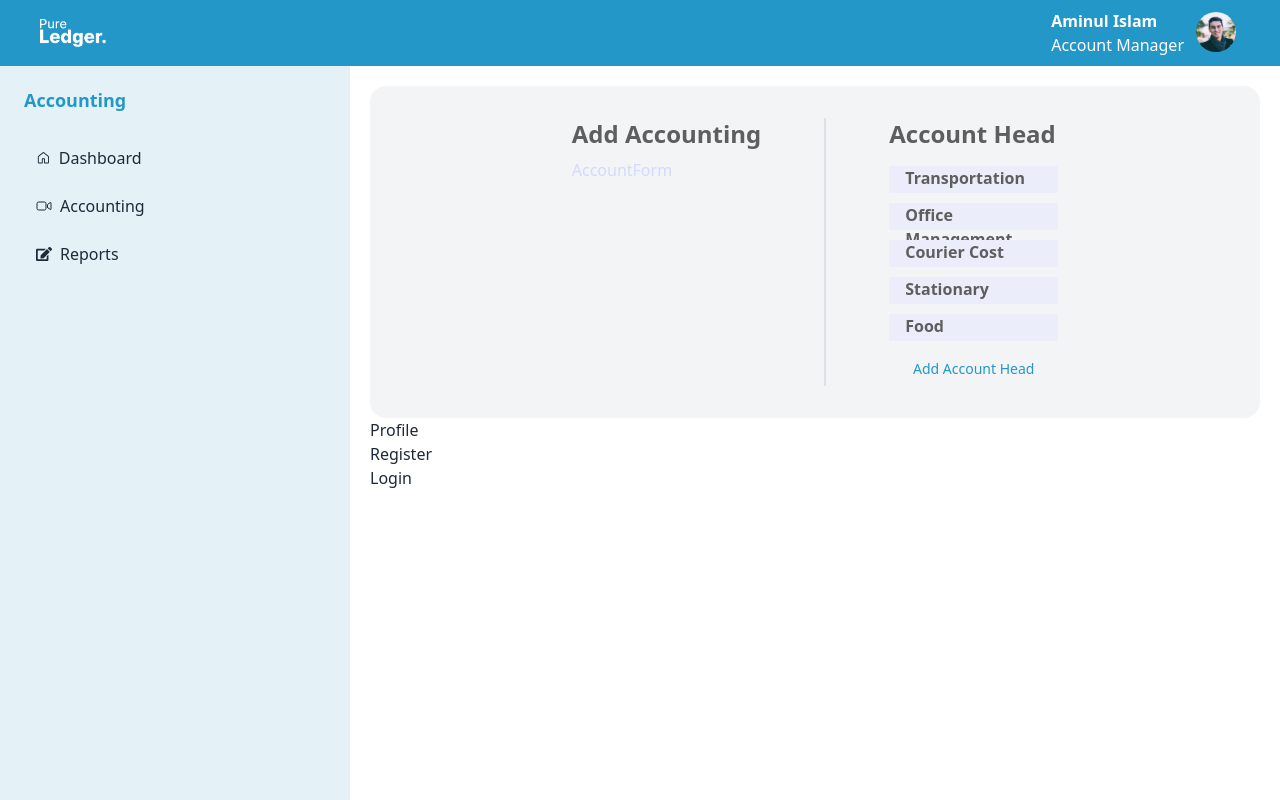
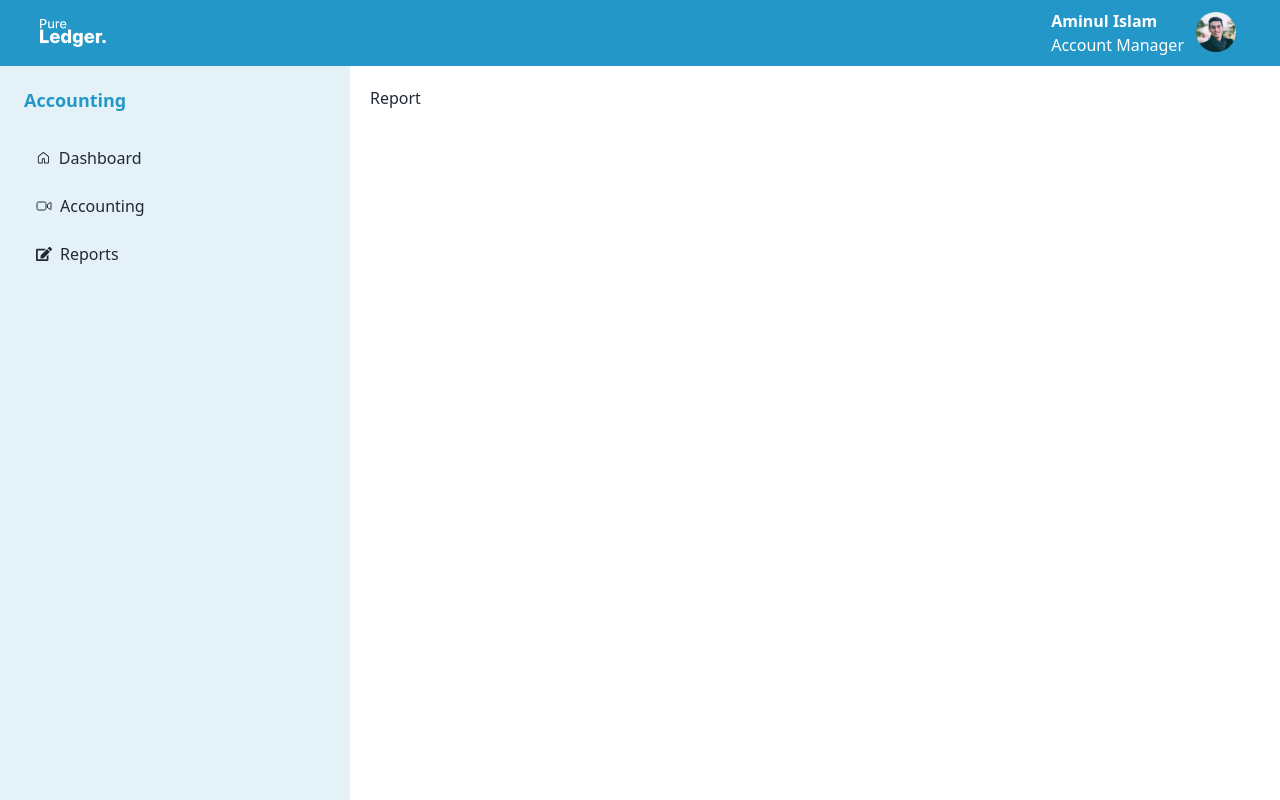
Before and after one commit to Moinulilm10/mPair-Task, a React (Vite) app in the folder mPair client/: page /report in a window 1280 px wide. Built offline with nearby package versions, Linux system fonts and the light colour scheme.

Commit message:
"Refactored App component to use React Router, updated Profile component layout, and modified Sidebar to use Link from react-router-dom"

```diff
--- a/mPair client/src/App.jsx
+++ b/mPair client/src/App.jsx
@@ -1,22 +1,29 @@
+import { BrowserRouter, Route, Routes } from "react-router-dom";
+
 import Accounting from "./components/Accounting/Accounting";
-import NavBar from "./components/shared/Navbar";
-import Sidebar from "./components/shared/Sidebar";
+import Profile from "./components/Profile";
+import Report from "./components/Report/Report";
+import Login from "./components/auth/Login";
+import Register from "./components/auth/Register";
+import Dashboard from "./components/dashboard/Dashboard";
+import Layout from "./layout";
 
 const App = () => {
   return (
-    <div className="flex flex-col h-screen">
-      <NavBar />
-      <div className="flex flex-1">
-        <Sidebar />
-        <div className="flex-1 p-5">
-          {/* <Dashboard /> */}
-          <Accounting />
-          <h1>Profile</h1>
-          <h1>Register</h1>
-          <h1>Login</h1>
-        </div>
-      </div>
-    </div>
+    <BrowserRouter>
+      <Routes>
+        <Route path="/" element={<Layout />}>
+          <Route path="/dashboard" element={<Dashboard />} />
+          <Route path="/accounting" element={<Accounting />} />
+          <Route path="/report" element={<Report />} />
+          <Route index element={<Profile />} />
+
+          <Route index element={<Login />} />
+
+          <Route path="/register" element={<Register />} />
+        </Route>
+      </Routes>
+    </BrowserRouter>
   );
 };
 
--- /dev/null
+++ b/mPair client/src/Layout.jsx
@@ -0,0 +1,21 @@
+import { Outlet } from "react-router-dom";
+import NavBar from "./components/shared/Navbar";
+import Sidebar from "./components/shared/Sidebar";
+
+const Layout = () => {
+  return (
+    <>
+      <div className="flex flex-col h-screen">
+        <NavBar />
+        <div className="flex flex-1">
+          <Sidebar />
+          <div className="flex-1 p-5">
+            <Outlet />
+          </div>
+        </div>
+      </div>
+    </>
+  );
+};
+
+export default Layout;
--- a/mPair client/src/components/Profile.jsx
+++ b/mPair client/src/components/Profile.jsx
@@ -2,50 +2,51 @@ import avatar from "../assets/avatar.jpg";
 
 const Profile = () => {
   return (
-    <div className="flex max-h-[auto] h-screen">
-      {/* <Sidebar /> */}
-      <div>
+    <>
       <div className="m-5 text-xl font-bold">
         <h3 className="text-gray-600">Profile Information</h3>
       </div>
-
-        <div className="w-1/2 mx-44">
-          <div className="flex justify-center w-2/3">
+      <div className="flex max-h-[auto] h-screen justify-center g">
+        {/* <Sidebar /> */}
+        <div>
+          <div className="flex flex-col w-1/2 gap-4 mx-36">
+            <div className="flex justify-center w">
               <img src={avatar} className="w-24 h-24 rounded-full" alt="" />
             </div>
 
-          <div className="my-2">
-            <p className="text-sm text-gray-400">Full Name</p>
+            <div className="">
+              <p className="text-xl text-gray-400">Full Name</p>
               <h3 className="font-bold text-gray-600">Aminul Islam</h3>
             </div>
 
-          <div className="my-2">
-            <p className="text-sm text-gray-400">Position</p>
+            <div className="">
+              <p className="text-xl text-gray-400">Position</p>
               <h3 className="font-bold text-gray-600">Accounts Manager</h3>
             </div>
 
-          <div className="my-3">
-            <p className="text-sm text-gray-400">Gender</p>
+            <div className="">
+              <p className="text-xl text-gray-400">Gender</p>
               <h3 className="font-bold text-gray-600">Male</h3>
             </div>
 
-          <div className="my-3">
-            <p className="text-sm text-gray-400">Date Of Birth</p>
+            <div className="">
+              <p className="text-xl text-gray-400">Date Of Birth</p>
               <h3 className="font-bold text-gray-600">12-01-1996</h3>
             </div>
 
-          <div className="my-3">
-            <p className="text-sm text-gray-400">Email</p>
+            <div className="">
+              <p className="text-xl text-gray-400">Email</p>
               <h3 className="font-bold text-gray-600">Aminulislam@gmail.com</h3>
             </div>
 
-          <div className="my-3">
-            <p className="text-sm text-gray-400">Employee ID</p>
+            <div className="">
+              <p className="text-xl text-gray-400">Employee ID</p>
               <h3 className="font-bold text-gray-600">983465</h3>
             </div>
           </div>
         </div>
       </div>
+    </>
   );
 };
 
--- /dev/null
+++ b/mPair client/src/components/Report/Report.jsx
@@ -0,0 +1,5 @@
+const Report = () => {
+  return <div>Report</div>;
+};
+
+export default Report;
--- /dev/null
+++ b/mPair client/src/components/auth/Login.jsx
@@ -0,0 +1,5 @@
+const Login = () => {
+  return <div>Login</div>;
+};
+
+export default Login;
--- /dev/null
+++ b/mPair client/src/components/auth/Register.jsx
@@ -0,0 +1,5 @@
+const Register = () => {
+  return <div>Register</div>;
+};
+
+export default Register;
--- a/mPair client/src/components/shared/Sidebar.jsx
+++ b/mPair client/src/components/shared/Sidebar.jsx
@@ -1,6 +1,7 @@
 import { FaEdit } from "react-icons/fa";
 import { GoHome } from "react-icons/go";
 import { IoVideocamOutline } from "react-icons/io5";
+import { Link } from "react-router-dom";
 
 const Sidebar = () => {
   return (
@@ -18,23 +19,23 @@ const Sidebar = () => {
         <li>
           <div className="flex items-center gap-2 p-3 cursor-pointer hover:bg-blue-200 hover:text-sky-500 hover:border-sky-500 hover:border-0 hover:border-s-8">
             <GoHome />
-            <a to="/dashboard" className="w-full">
+            <Link to="/dashboard" className="w-full">
               Dashboard
-            </a>
+            </Link>
           </div>
         </li>
 
         <li>
           <div className="flex items-center gap-2 p-3 cursor-pointer hover:bg-blue-200 hover:text-sky-500 hover:border-sky-500 hover:border-0 hover:border-s-8">
             <IoVideocamOutline />
-            <a to="/accounting">Accounting</a>
+            <Link to="/accounting">Accounting</Link>
           </div>
         </li>
 
         <li>
           <div className="flex items-center gap-2 p-3 cursor-pointer hover:bg-blue-200 hover:text-sky-500 hover:border-sky-500 hover:border-0 hover:border-s-8">
             <FaEdit />
-            <a to="/reports">Reports</a>
+            <Link to="/report">Reports</Link>
           </div>
         </li>
       </ul>
```
Lines whose indentation alone changed are shown as unchanged.
